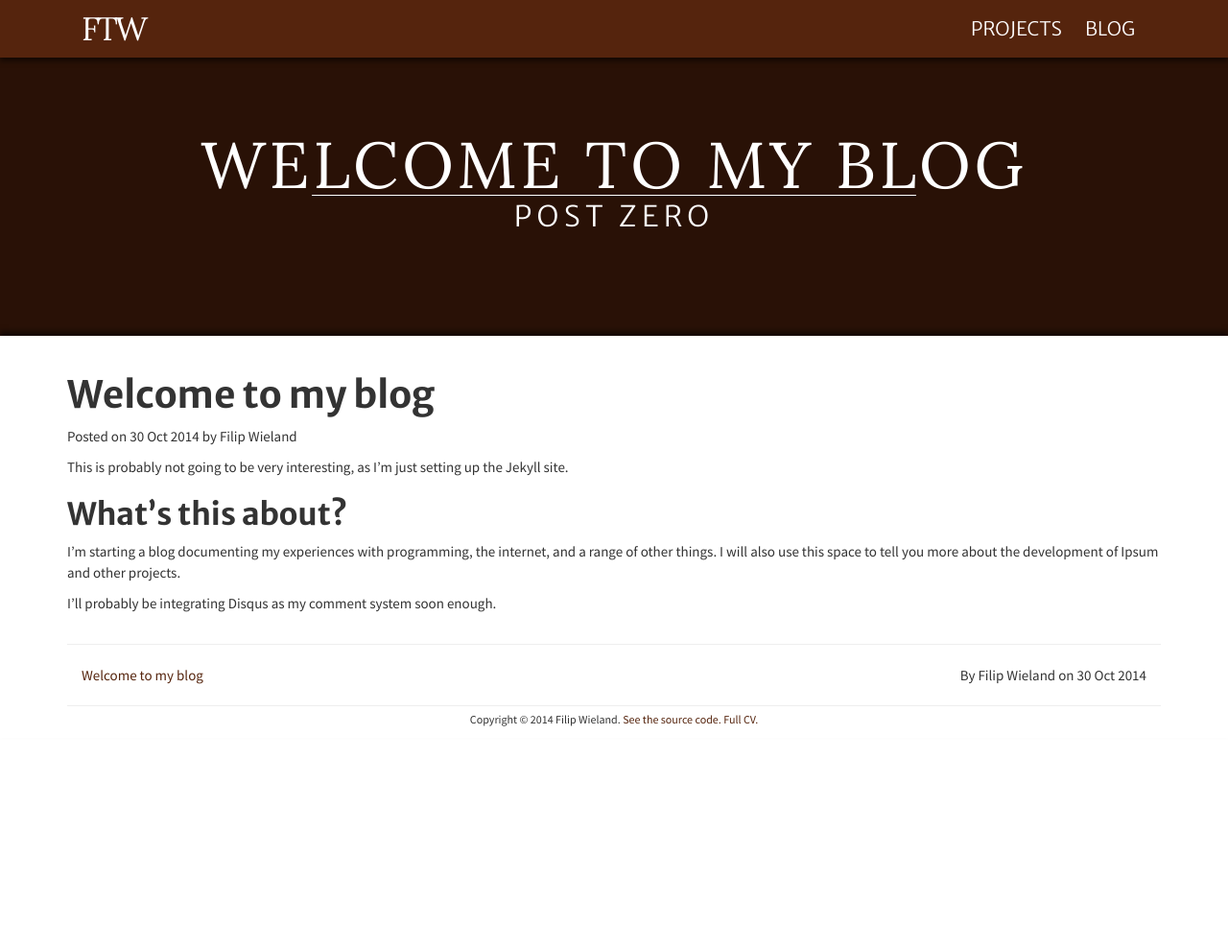
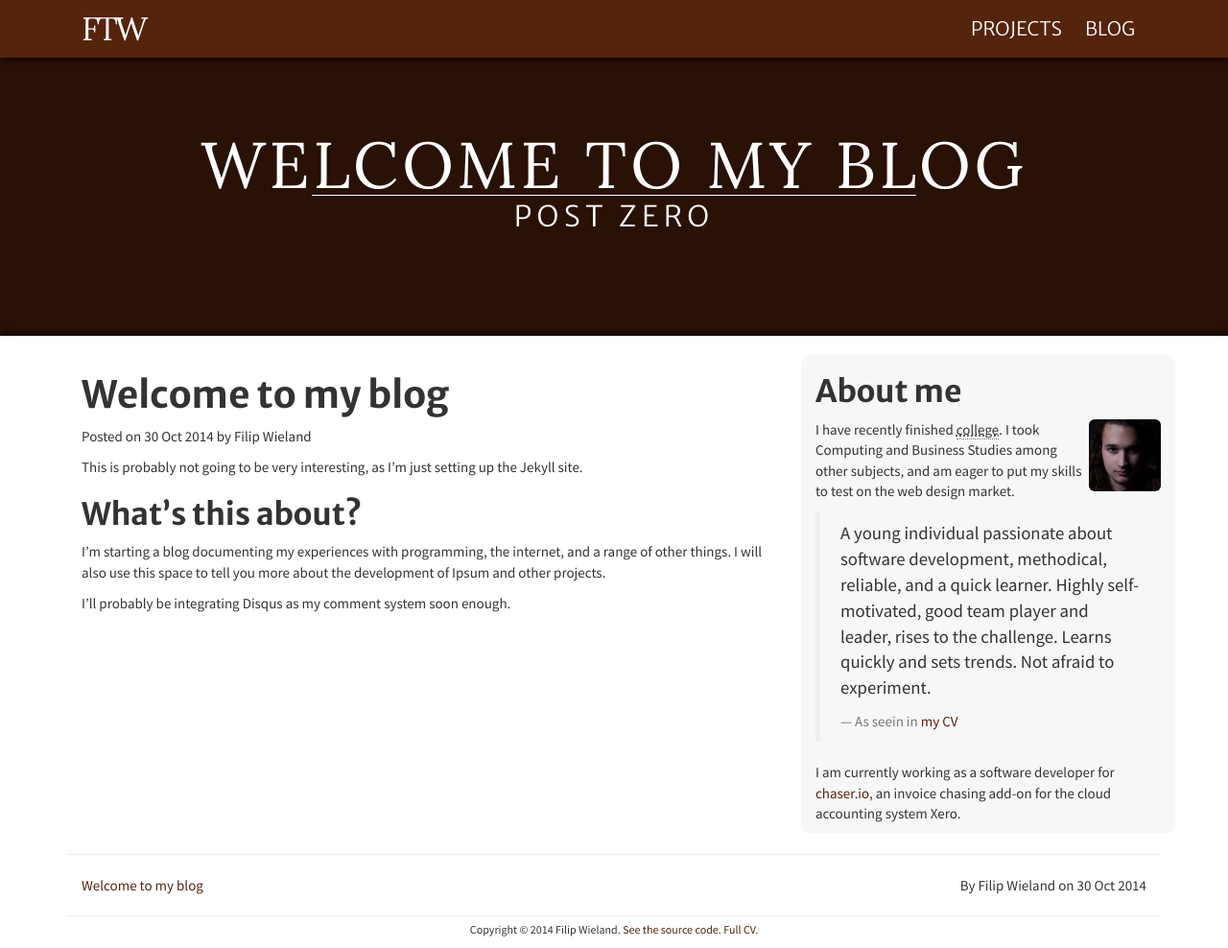
Before and after one commit to FLamparski/FLamparski.github.io, a Jekyll site: the page built from _posts/2014-10-30-welcome-to-my-blog.md, in a window 1280 px wide and 988 px high. Shown: the whole window at 96% size. Built offline with Jekyll 4.4.1, drawn with Linux system fonts in a browser that asks for light colours; nearby versions of some CDN libraries.

Commit message:
Lots of microdata

```diff
--- a/_includes/head.html
+++ b/_includes/head.html
@@ -3,12 +3,13 @@
     <meta http-equiv="X-UA-Compatible" content="IE=edge">
     <title>{% if page.title %}{{ page.title }} | {% endif %}Filip Wieland: Web Design & Development</title>
     <meta name="viewport" content="width=device-width, initial-scale=1">
-    <meta name="description" content="{% if page.excerpt %}{{ page.excerpt | replace:'&#8217;',"'" | strip_html | escape }}{% else %}{{ site.description }}{% endif %}">
-    <link rel="canonical" href="{{ page.url | replace:'index.html','' | prepend: site.baseurl | prepend: site.url }}">
+    <meta itemprop="description" name="description" content="{% if page.excerpt %}{{ page.excerpt | replace:'&#8217;',"'" | strip_html | escape }}{% else %}{{ site.description }}{% endif %}">
+    <link itemprop="url" rel="canonical" href="{{ page.url | replace:'index.html','' | prepend: site.baseurl | prepend: site.url }}">
     <meta property="og:image" content="{% if page.og_image %}{{ site.url }}{{ page.og_image }}{% else %}http://www.filipwieland.com/img/face.jpg{% endif %}" />
     <meta property="og:title" content="{% if page.title %}{{ page.title }} | {% endif %}Filip Wieland: Web Design & Development" />
     <meta property="og:url" content="{{ page.url | replace:'index.html','' | prepend: site.baseurl | prepend: site.url }}" />
     <!-- Custom CSS -->
     <link rel="stylesheet" href="{{ "/stylesheets/screen.css" | prepend: site.baseurl }}" type="text/css">
     <link href="{{ site.url }}/feed.xml" type="application/atom+xml" rel="alternate" title="Blog feed" />
+    <meta itemprop="author" itemref="person_me" />
 </head>
--- /dev/null
+++ b/_includes/person_me.html
@@ -0,0 +1,18 @@
+<aside class="about" itemscope itemtype="http://schema.org/Person">
+      <meta itemprop="name" content="Filip Tomasz Wieland" id="person_me" />
+      <meta itemprop="givenName" content="Filip Tomasz" />
+      <meta itemprop="familyName" content="Wieland" />
+      <div style="display: none;" itemprop="worksFor" itemscope itemtype="http://schema.org/Organization">
+        <span itemprop="name">Chaser</span>
+        <a itemprop="url" href="https://www.chaser.io">Chaser</a>
+      </div>
+      <a href="https://plus.google.com/+FilipLamparski" itemprop="url" style="display: none;">My G+ Profile</a>
+    <h2>About me</h2>
+    <img src="/img/face.jpg" itemprop="image" width="75" class="myface pull-right img img-responsive img-rounded" alt="A good picture of my face" />
+    <p>I have recently finished <abbr title="In the UK, this means high school">college</abbr>. I took Computing and Business Studies among other subjects, and am eager to put my skills to test on the web design market.</p>
+    <blockquote>
+        <p>A young individual passionate about software development, methodical, reliable, and a quick learner. Highly self-motivated, good team player and leader, rises to the challenge. Learns quickly and sets trends. Not afraid to experiment.</p>
+        <footer>As seein in <cite title="See my CV on Google Drive"><a href="https://docs.google.com/document/d/1seEx6BUM1MkgGlttGAcrAK_tqRlPUx6_xCFAGuavvwA/" target="_blank">my CV</a></cite></footer>
+    </blockquote>
+    <p>I am currently working as a <span itemprop="jobTitle">software developer</span> for <a href="https://www.chaser.io/" target="_blank">chaser.io</a>, an invoice chasing add-on for the cloud accounting system Xero.</p>
+</aside>
--- a/_layouts/default.html
+++ b/_layouts/default.html
@@ -1,10 +1,9 @@
-<!DOCTYPE html>
-<html>
+<!DOCTYPE html itemscope itemtype="http://schema.org/{% if page.path == 'index.html' %}WebSite{% else %}WebPage{% endif %}">
+<html itemscope itemtype="http://schema.org/{% if page.path == 'index.html' %}WebSite{% else %}WebPage{% endif %}">
 
   {% include head.html %}
 
     <body>
-
     {% if page.masthead_auto %}
       {% include header.html masthead_heading=page.title masthead_description=page.meta %}
     {% else if page.masthead_manual %}
--- a/_layouts/post.html
+++ b/_layouts/post.html
@@ -1,24 +1,27 @@
 ---
 layout: default
 ---
-<section class="post {{ page.title | slugify }}" itemscope itemtype="http://schema.org/BlogPosting">
+<section>
+  <article class="post {{ page.title | slugify }}" itemscope itemtype="http://schema.org/BlogPosting">
 
     <header class="post-header col-xs-12">
       <h1 itemprop="name">{{ page.title }}</h1>
-    <p>Posted on <time datetime="{{ page.date }}" itemprop="datePublished">{{ page.date | date_to_string }}</time>{% if page.author %} by <span itemprop="author">{{ page.author }}</span>{% endif %}</p>
+      <p>Posted on <time datetime="{{ page.date | date_to_xmlschema }}" itemprop="datePublished">{{ page.date | date_to_string }}</time>{% if page.author %} by <span itemprop="author" itemscope itemtype="http://schema.org/Person" itemref="{{ page.author.itemref }}">{{ page.author.display }}</span>{% endif %}</p>
     </header>
 
     <div class="col-xs-12 post-content">
     {{ content }}
     </div>
 
+  </article>
+  {% include person_me.html %}
 </section>
 <hr />
 <div class="row" itemscope itemtype="http://schema.org/Blog">
   <div class="col-xs-12 post-list">
     <ul>
       {% for post in site.posts %}
-      <li itemscope itemtype="http://schema.org/BlogPosting"><div class="col-xs-12"><a itemtype="name" href="{{ post.url }}">{{ post.title }}</a> <span class="pull-right">{% if post.author %}By <span itemprop="author">{{ post.author }}</span>{% else %}Posted {% endif %} on <time datetime="{{ post.date }}">{{ post.date | date_to_string }}</time></span></div></li>
+      <li itemprop="blogPost" itemscope itemtype="http://schema.org/BlogPosting"><div class="col-xs-12"><a itemprop="name" href="{{ post.url }}">{{ post.title }}</a> <span class="pull-right">{% if post.author %}By <span itemscope itemprop="author" itemtype="http://schema.org/Person" itemref="{{ post.author.itemref }}">{{ post.author.display }}</span>{% else %}Posted {% endif %} on <time datetime="{{ post.date | date_to_xmlschema }}">{{ post.date | date_to_string }}</time></span></div></li>
       {% endfor %}
     </ul>
   </div>
--- a/_posts/2014-10-30-welcome-to-my-blog.md
+++ b/_posts/2014-10-30-welcome-to-my-blog.md
@@ -1,7 +1,9 @@
 ---
 layout: post
 title: Welcome to my blog
-author: Filip Wieland
+author:
+  display: Filip Wieland
+  itemref: person_me
 masthead:
   heading: Welcome to my blog
   description: Post Zero
```
Also changed, not shown: blog/index.html (+6 -2 lines), index.html (+7 -26 lines), 5 other files. Lines whose indentation alone changed are shown as unchanged.
